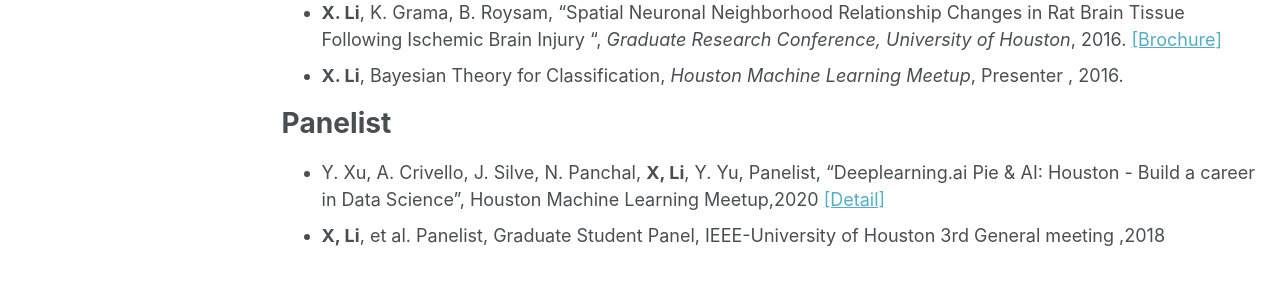
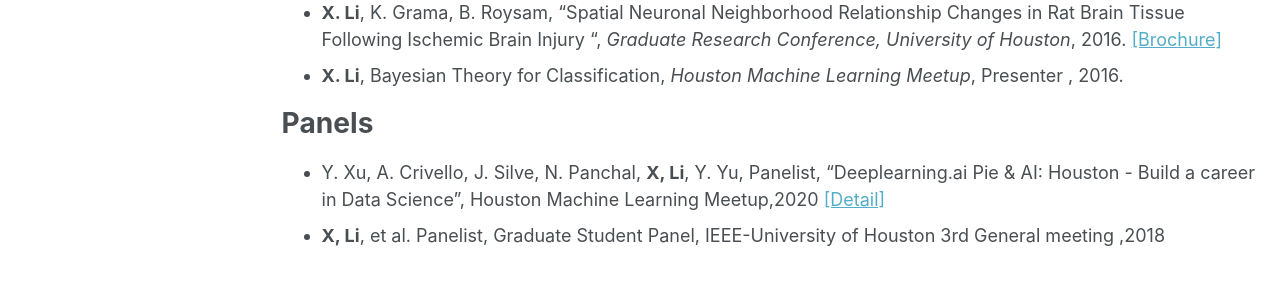
Before and after one commit to Xiaoyang-Rebecca/xiaoyang-rebecca.github.io, a Jekyll site: the page built from _pages/Presentations.md, in a window 1280 px wide and 1355 px high. Shown: the part 890-1190 px from the top of the window. Built offline with Jekyll 4.4.1, drawn with Linux system fonts in a browser that asks for light colours; some web fonts are replaced.

Commit message:
Update Presentations.md

```diff
--- a/_pages/Presentations.md
+++ b/_pages/Presentations.md
@@ -24,7 +24,7 @@ author_profile: true
 -	**X. Li**, K. Grama, B. Roysam, “Spatial Neuronal Neighborhood Relationship Changes in Rat Brain Tissue Following Ischemic Brain Injury “, *Graduate Research Conference, University of Houston*, 2016. [[Brochure]](http://grc.ee.uh.edu/sites/grc.ee.uh.edu/files/files/GRC2016_Program_for_Web_April29_final.pdf)
 -	**X. Li**,  Bayesian Theory for Classification, *Houston Machine Learning Meetup*, Presenter , 2016.
 
-# Panelist
+# Panels
 
 - Y. Xu, A. Crivello, J. Silve, N. Panchal, **X, Li**, Y. Yu, Panelist, "Deeplearning.ai Pie & AI: Houston - Build a career in Data Science", Houston Machine Learning Meetup,2020 [[Detail]](https://www.meetup.com/Houston-Machine-Learning/events/267287657/)
 - **X, Li**, et al. Panelist, Graduate Student Panel, IEEE-University of Houston 3rd General meeting ,2018
```
